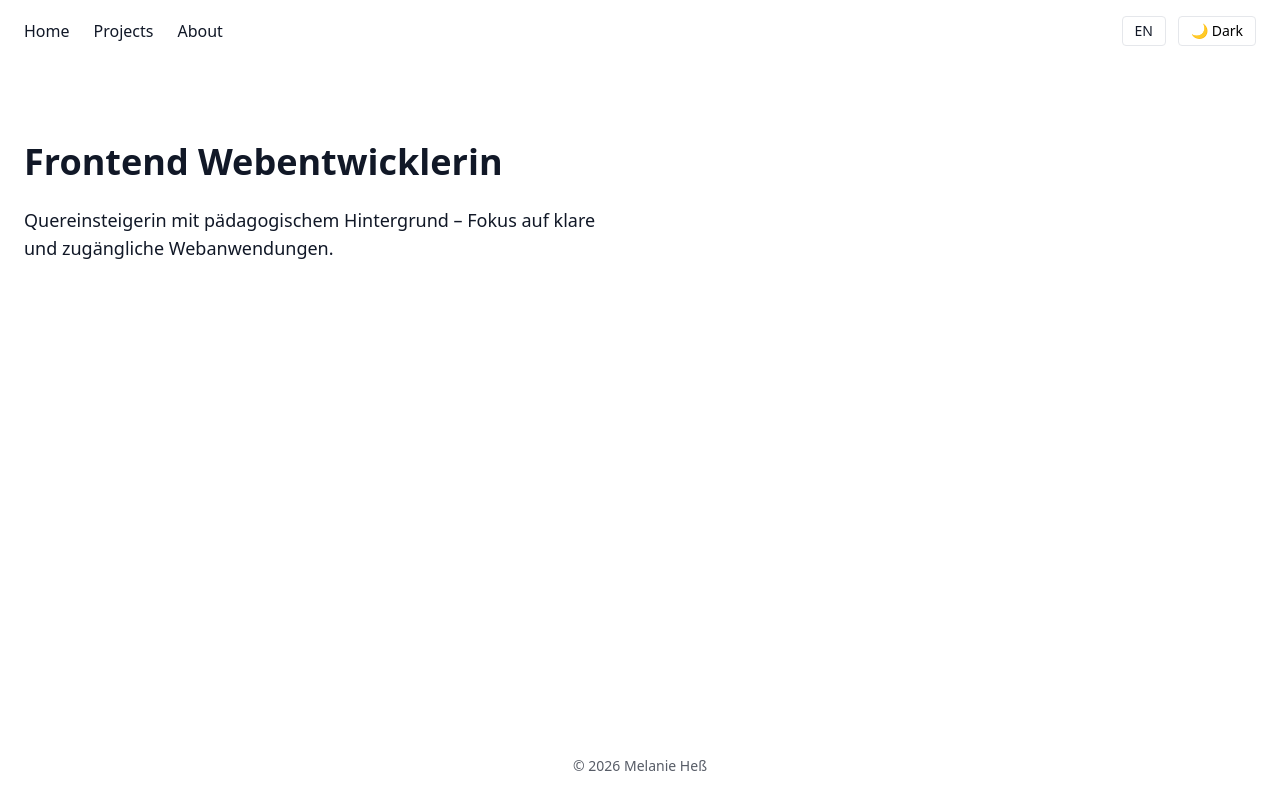
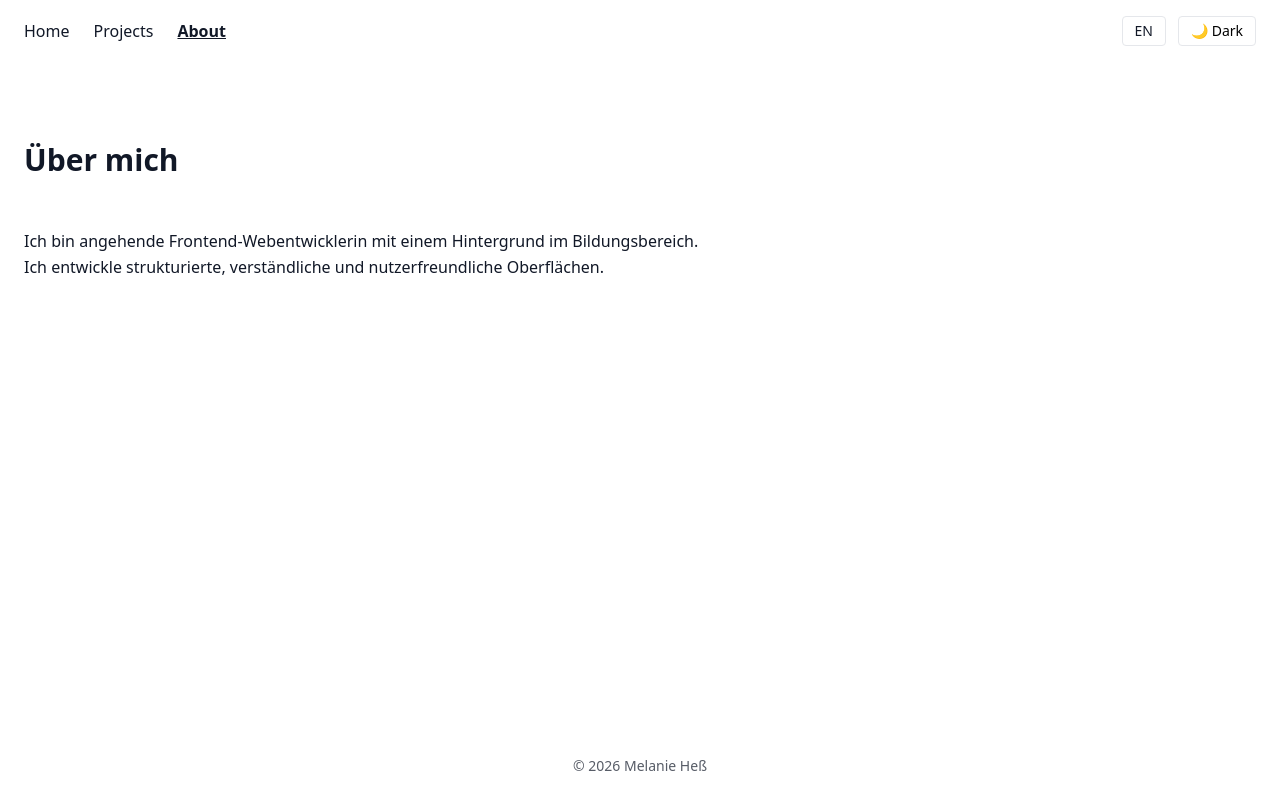
Before and after one commit to MelaTheCreator/portfolio, a React app in the folder application/: page /about in a window 1280 px wide. Built offline with nearby package versions, Linux system fonts and the light colour scheme; the HTML template or start-up script is replaced by a standard one.

Commit message:
feat: add client-side routing with react router

```diff
--- a/application/src/App.jsx
+++ b/application/src/App.jsx
@@ -1,10 +1,20 @@
+import { BrowserRouter, Routes, Route } from "react-router-dom";
 import Layout from "./components/Layout";
+
 import Home from "./pages/Home";
+import Projects from "./pages/Projects";
+import About from "./pages/About";
 
 export default function App() {
   return (
-    <Layout>
-      <Home />
-    </Layout>
+    <BrowserRouter>
+      <Layout>
+        <Routes>
+          <Route path="/" element={<Home />} />
+          <Route path="/projects" element={<Projects />} />
+          <Route path="/about" element={<About />} />
+        </Routes>
+      </Layout>
+    </BrowserRouter>
   );
 }
--- a/application/src/components/Nav.jsx
+++ b/application/src/components/Nav.jsx
@@ -1,15 +1,38 @@
+import { NavLink } from "react-router-dom";
+
+const linkClass = "hover:underline transition";
+
+const activeClass = "underline font-semibold";
+
 export default function Nav() {
   return (
     <nav className="flex gap-6 font-medium">
-      <a href="/" className="hover:underline">
+      <NavLink
+        to="/"
+        className={({ isActive }) =>
+          `${linkClass} ${isActive ? activeClass : ""}`
+        }
+      >
         Home
-      </a>
-      <a href="/projects" className="hover:underline">
+      </NavLink>
+
+      <NavLink
+        to="/projects"
+        className={({ isActive }) =>
+          `${linkClass} ${isActive ? activeClass : ""}`
+        }
+      >
         Projects
-      </a>
-      <a href="/about" className="hover:underline">
+      </NavLink>
+
+      <NavLink
+        to="/about"
+        className={({ isActive }) =>
+          `${linkClass} ${isActive ? activeClass : ""}`
+        }
+      >
         About
-      </a>
+      </NavLink>
     </nav>
   );
 }
```
Also changed, not shown: 1 other file (tests, documents, lock files or other folders).
